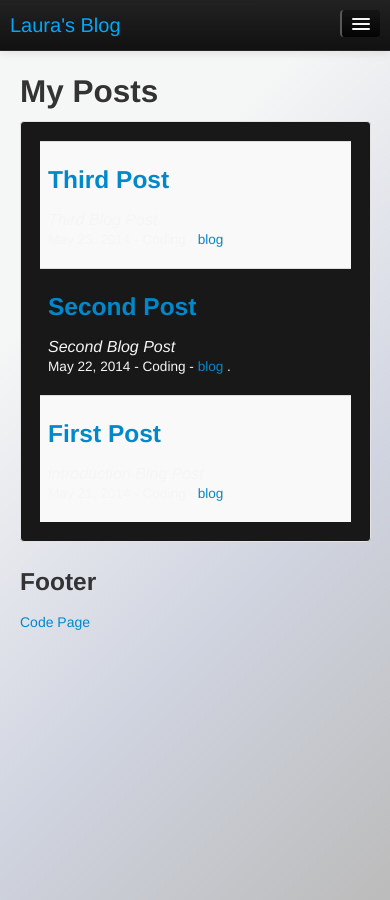
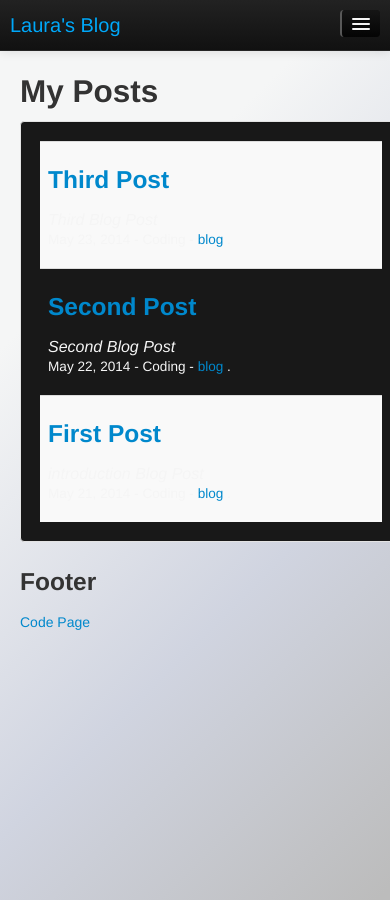
Before and after one commit to LauraR6561/Laurar6561.github.io, a Jekyll site: the page built from index.html, in a window 390 px wide. Built offline with Jekyll 4.4.1, drawn with Linux system fonts in a browser that asks for light colours; Markdown is read by kramdown in place of the engine named in the settings.

Commit message:
css change

```diff
--- a/css/template.css
+++ b/css/template.css
@@ -33,7 +33,6 @@ body{
 
 @media (max-width: 767px){
     #content > .table{
-        width:90%;
-        margin-right:15px;
+        margin-right:25px;
     }
 }
```
